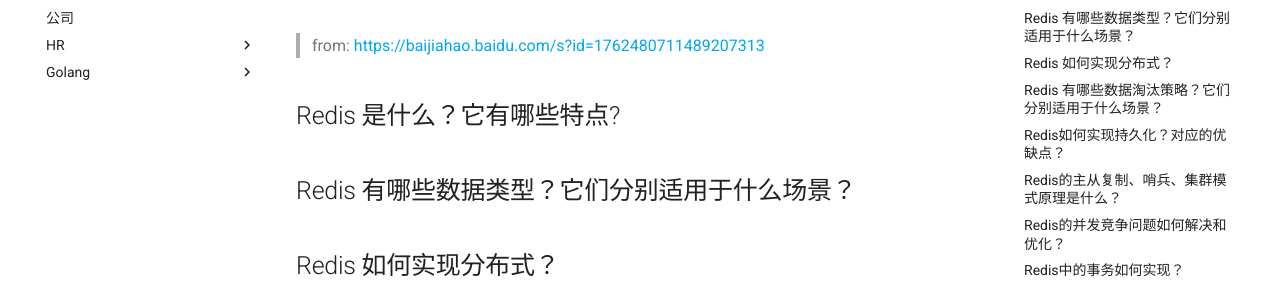
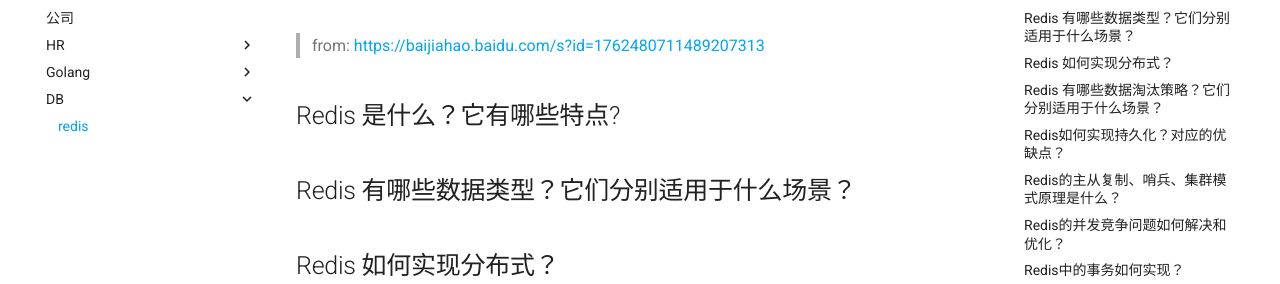
Before and after one commit to jaronnie/interview, an MkDocs documentation site: the page built from docs/db/redis.md, in a window 1280 px wide. Shown: the part 147-431 px from the top of the page. Built offline with MkDocs 1.6.1 and Material for MkDocs 9.7.7, drawn with Linux system fonts in a browser that asks for light colours; comment, search, counter and statistics services are not loaded.

Commit message:
feat(interview): add

```diff
--- a/mkdocs.yml
+++ b/mkdocs.yml
@@ -19,6 +19,8 @@
   - Golang:
     - golang/questions-from-others.md
     - golang/questions-from-myself.md
+  - DB:
+    - db/redis.md
 
 plugins:
   - search
```
Also changed, not shown: docs/db/mysql.md (renamed from docs/db/mysq.md).
